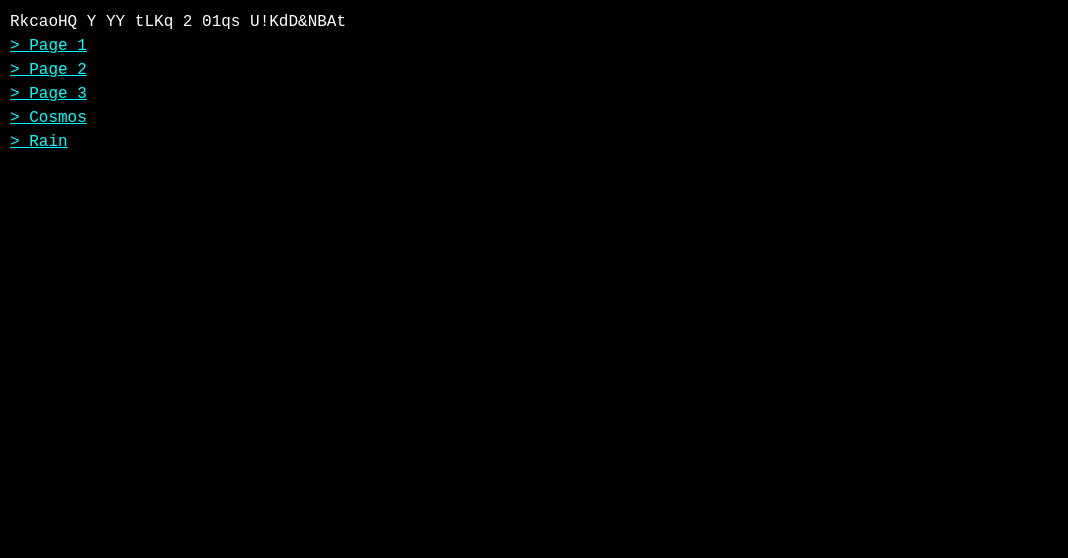
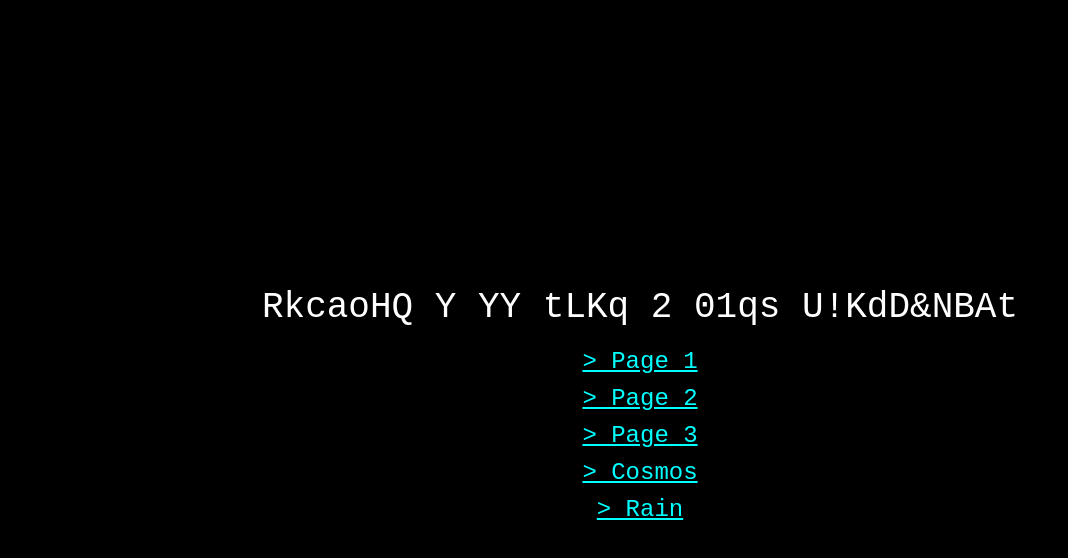
Before and after one commit to eqozqq/RkcaoHQYYYtLKq201qsUKdDNBAt, a plain HTML site: page index.html in a window 1280 px wide. Shown: the whole page, without its empty margins (0-1068 px from the left). Drawn offline with Linux system fonts and the light colour scheme.

Commit message:
Update index.html

```diff
--- a/index.html
+++ b/index.html
@@ -7,37 +7,39 @@
             padding: 0;
             font-family: 'Courier New', monospace;
             background-color: black;
+            overflow: hidden;
             color: white;
-            overflow: hidden;
-        }
-
-        .console {
-            width: 100%;
-            height: 100%;
             display: flex;
+            justify-content: center;
+            align-items: center;
+            height: 100vh;
             flex-direction: column;
-            align-items: flex-start;
-            justify-content: flex-start;
-            padding: 10px;
-            box-sizing: border-box;
-            line-height: 1.5;
         }
 
         .link {
             color: cyan;
             text-decoration: underline;
             cursor: pointer;
+            margin: 10px;
+            font-size: 24px;
+        }
+
+        .text {
+            font-size: 36px;
+            margin: 20px;
         }
     </style>
 </head>
 <body>
     <div class="console">
-        <div>RkcaoHQ Y YY tLKq 2 01qs U!KdD&NBAt</div>
+        <div class="text">RkcaoHQ Y YY tLKq 2 01qs U!KdD&NBAt</div>
+		<center>
         <div class="link" id="link1">> Page 1</div>
         <div class="link" id="link2">> Page 2</div>
         <div class="link" id="link3">> Page 3</div>
         <div class="link" id="cosmos">> Cosmos</div>
         <div class="link" id="rain">> Rain</div>
+		</center>
     </div>
 
     <script>
```
